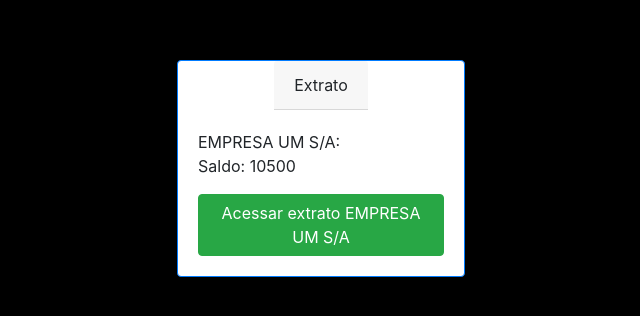
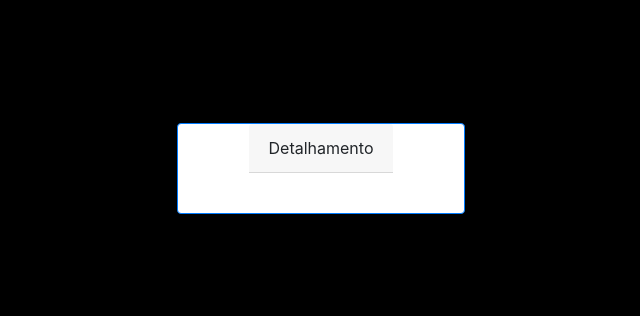
Before and after one commit to Marcuspo/internet-banking-dashbord, a React (Create React App) app: page /dashbord/extrato in a window 1280 px wide. Shown: the part 232-548 px from the top of the page, without its empty margins (319-959 px from the left). Built offline with nearby package versions, Linux system fonts and the light colour scheme.

Commit message:
ajustes na tela de extrato principal e routes

```diff
--- a/src/Routes.js
+++ b/src/Routes.js
@@ -11,7 +11,7 @@ function Routes() {
     <Switch>
       <Route path="/" exact component={Login} />
       <Route path="/dashbord" exact component={Dash} />
-      <Route path="/dashbord/extrato" component={Extrato} />
+      <Route path="/dashbord/extrato" exact component={Extrato} />
     </Switch>
   )
 }
--- a/src/components/Extrato/Extrato.js
+++ b/src/components/Extrato/Extrato.js
@@ -1,27 +1,16 @@
 import React from "react"
-import { Card, Button } from "react-bootstrap"
+import { Card } from "react-bootstrap"
 
 import "./Extrato.css"
 
-import PostDataEmp from "../../mocks/empresas.json"
+import PostDataEmp from "../../mocks/transacoes.json"
 
 function Extrato() {
   return (
     <div className="App-headerExtrato">
       <Card border="primary" style={{ width: "18rem" }} className="cardExtrato">
-        <Card.Header>Extrato</Card.Header>
-        <Card.Body>
-          <Card.Text>
-            {PostDataEmp[0].nomeEmpresa}: <p>Saldo: {PostDataEmp[0].saldo}</p>
-          </Card.Text>
-          <Button
-            variant="success"
-            className="buttonExtrato"
-            href="/dashbord/extrato/3"
-          >
-            Acessar extrato {PostDataEmp[0].nomeEmpresa}
-          </Button>
-        </Card.Body>
+        <Card.Header>Detalhamento</Card.Header>
+        <Card.Body></Card.Body>
       </Card>
     </div>
   )
--- a/src/components/Principal/Principal.js
+++ b/src/components/Principal/Principal.js
@@ -2,6 +2,8 @@ import React from "react"
 import { Navbar, Container, Card, CardDeck, Button } from "react-bootstrap"
 
 import "./Principal.css"
+
+import PostDataEmp from "../../mocks/empresas.json"
 
 function Principal() {
   return (
@@ -9,8 +11,12 @@ function Principal() {
       <Container className="container">
         <Navbar expand="lg" variant="light" bg="light">
           <Navbar.Brand>Tela principal</Navbar.Brand>
-          <Navbar.Collapse className="justify-content-center"></Navbar.Collapse>
-          <Navbar.Collapse className="justify-content-end"></Navbar.Collapse>
+          <Navbar.Collapse className="justify-content-center">
+            <Navbar.Text>Empresa: {PostDataEmp[0].nomeEmpresa}</Navbar.Text>
+          </Navbar.Collapse>
+          <Navbar.Collapse className="justify-content-end">
+            <Navbar.Text>Saldo: {PostDataEmp[0].saldo}</Navbar.Text>
+          </Navbar.Collapse>
         </Navbar>
       </Container>
       <div className="dasbord">
```
